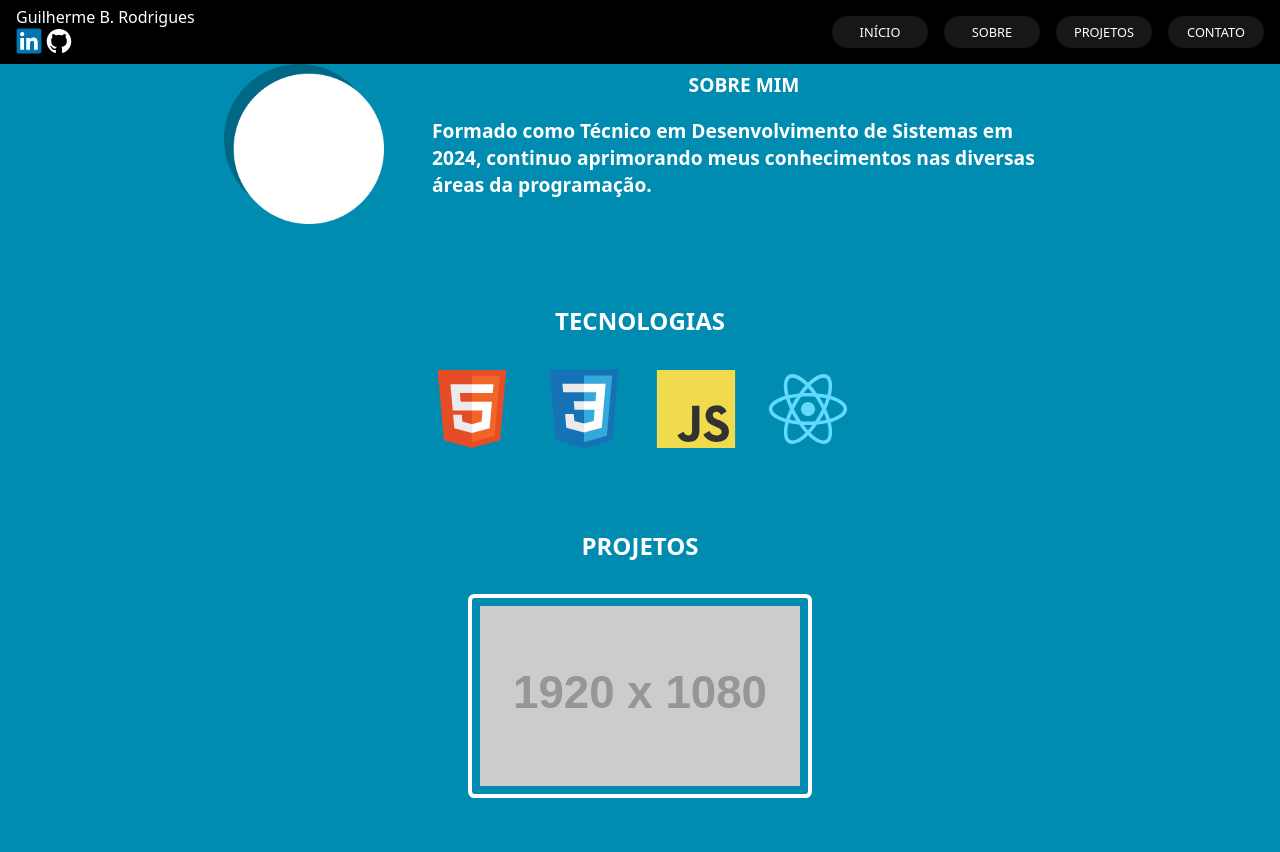
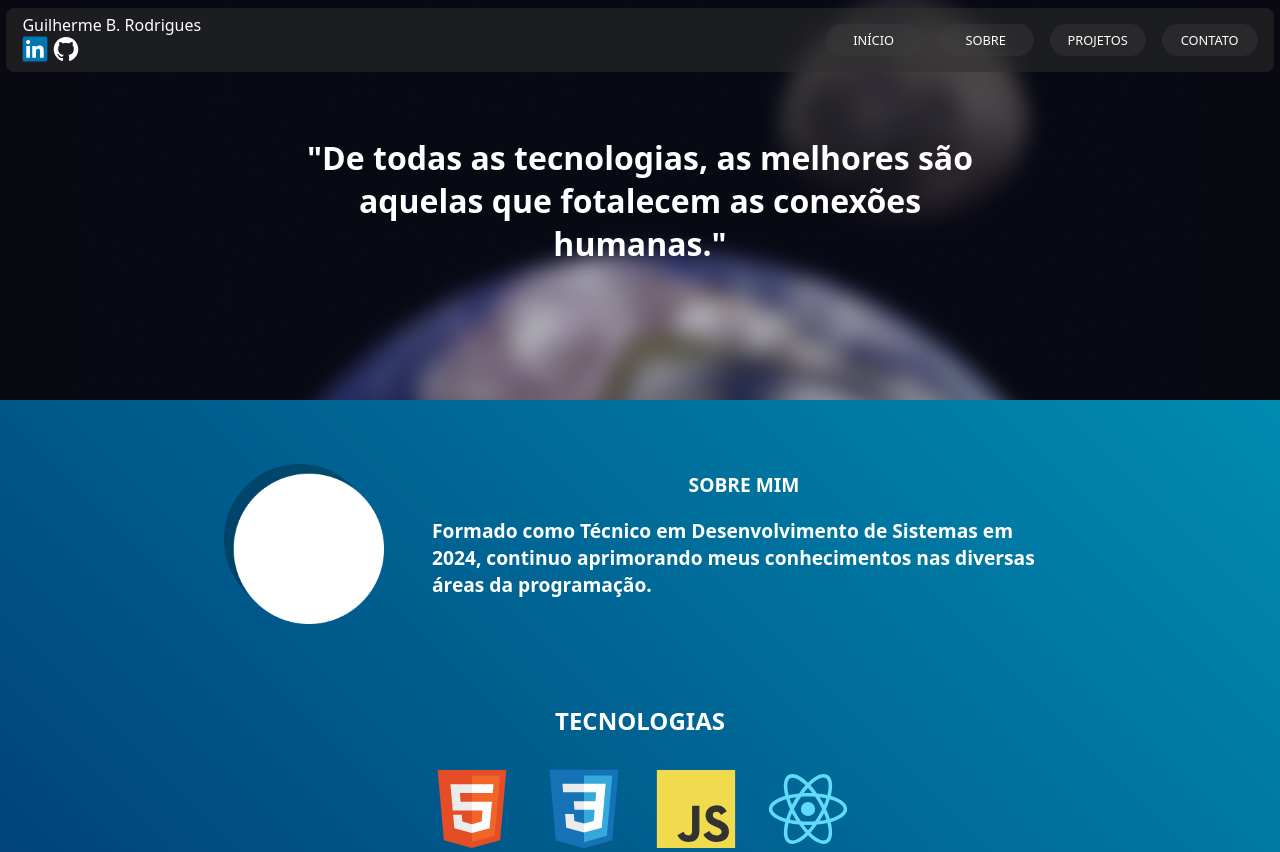
Before and after one commit to GuiiBranco/Portfolio-Guilherme-Rodrigues, a plain HTML site: page index.html in a window 1280 px wide. Shown: the top 852 px of the page. Drawn offline with Linux system fonts and the light colour scheme; placeholder pictures from the web are drawn by us.

Commit message:
Estilizando a página

```diff
--- a/index.html
+++ b/index.html
@@ -27,6 +27,7 @@
                 <a href="#" class="headerLinks">CONTATO</a>
             </div>
         </header>
+        <h1 class="introduction">"De todas as tecnologias, as melhores são aquelas que fotalecem as conexões humanas."</h1>
     </div>
     <main>
         <div class="about">
@@ -54,5 +55,6 @@
             </div>
         </div>
     </main>
+    <footer></footer>
 </body>
 </html>
--- a/style.css
+++ b/style.css
@@ -1,6 +1,10 @@
 :root {
     --text-color: white;
     --gray: rgba(63, 63, 63, 0.363);
+    --blue-gradient1: #00336E;
+    --blue-gradient2: #008BB1;
+    --black-gradient1: #151515;
+    --black-gradient2: #292929;
 }
 
 body {
@@ -10,9 +14,33 @@ body {
     font-family: system-ui, -apple-system, BlinkMacSystemFont, 'Segoe UI', Roboto, Oxygen, Ubuntu, Cantarell, 'Open Sans', 'Helvetica Neue', sans-serif;
 }
 
+.headerContainer {
+    background-color: #090912;
+    background-image: url("./img/background/Terra.png");
+    background-size: auto 29rem;
+    background-repeat: no-repeat;
+    background-position: top center;
+    background-attachment: fixed;
+    height: 25rem;
+    display: flex;
+    flex-direction: column;
+    align-items: center;
+    justify-content: center;
+}
+
+.introduction {
+    color: var(--text-color);
+    width: 45rem;
+    text-align: center;
+}
+
 header {
-    background-color: black;
-    width: 100%;
+    background-color: rgba(47, 47, 47, 0.532);
+    border-radius: 0.5rem;
+    backdrop-filter: blur(5px);
+    position: fixed;
+    top: 0.5rem;
+    width: 99%;
     height: 4rem;
     display: flex;
 }
@@ -58,10 +86,12 @@ header {
 }
 
 main {
-    background-color: #008BB1;
+    background-color: var(--blue-gradient2);
+    background-image: linear-gradient( 45deg, var(--blue-gradient1), var(--blue-gradient2));
     display: flex;
     flex-direction: column;
     align-items: center;
+    padding-top: 4rem;
     padding-bottom: 4rem;
 }
 
@@ -137,3 +167,9 @@ main {
 .project img {
     width: 100%;
 }
+
+footer {
+    background-color: var(--black-gradient1);
+    background-image: linear-gradient(to right, var(--black-gradient1), var(--black-gradient2));
+    height: 10rem;
+}
```
Also changed, not shown: img/background/Terra.png (added).
